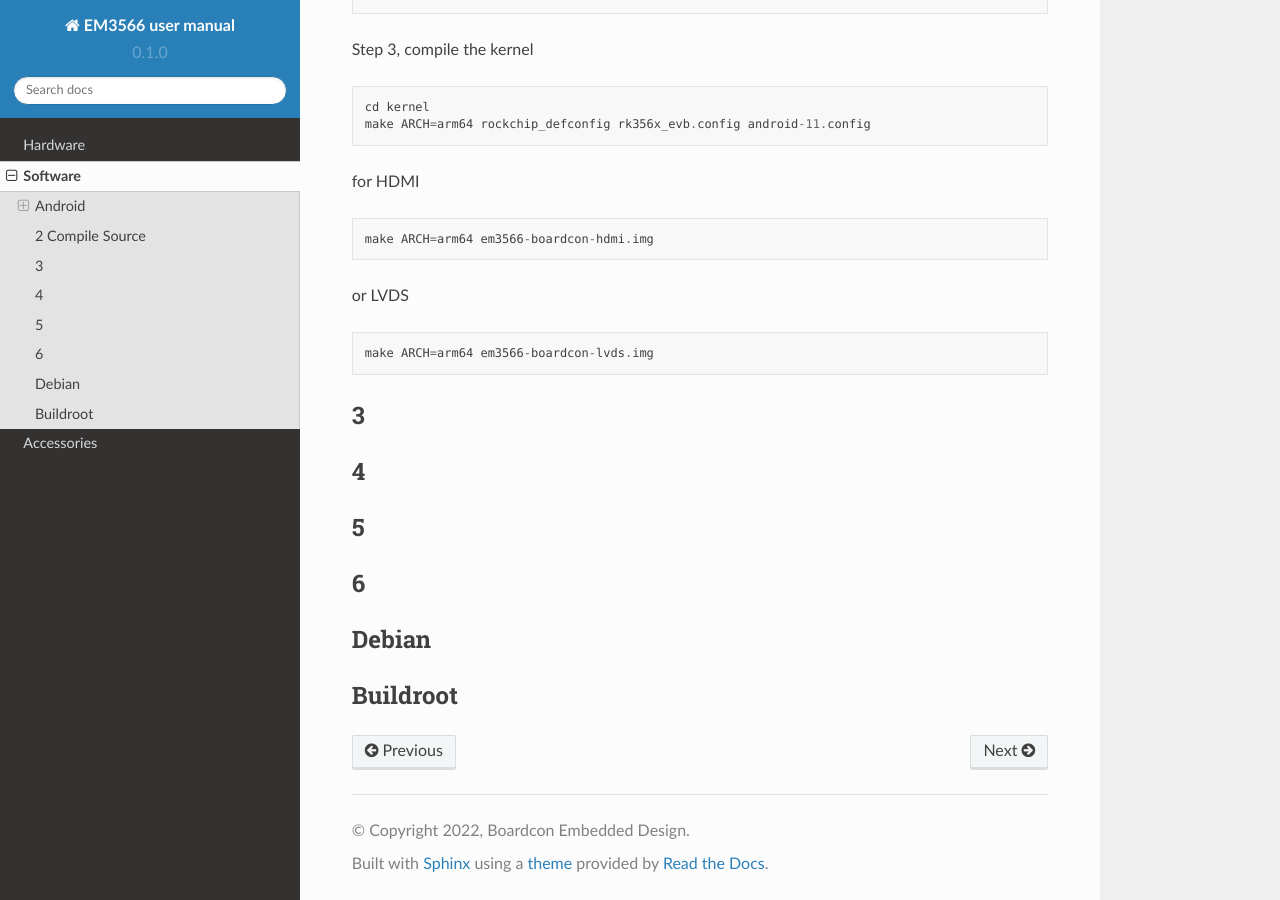
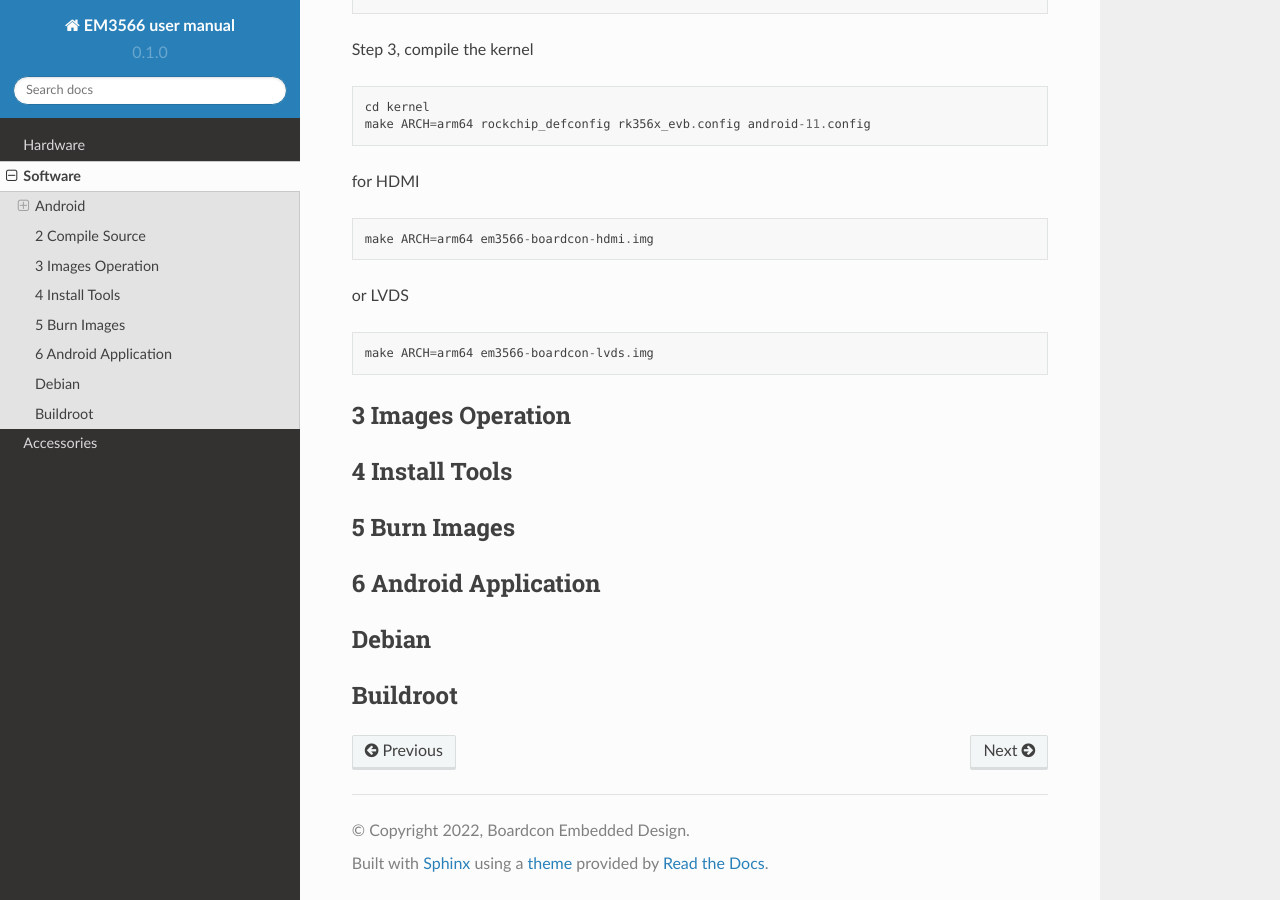
Before and after one commit to boardcon/EM3566, a Sphinx documentation site: the page built from docs/source/software.rst, in a window 1280 px wide and 900 px high, scrolled down 1522 px. Built offline with Sphinx 7.4.7 and the Read the Docs theme 2.0.0, drawn with Linux system fonts in a browser that asks for light colours.

Commit message:
Update software.rst

```diff
--- a/docs/source/software.rst
+++ b/docs/source/software.rst
@@ -93,73 +93,73 @@
  make ARCH=arm64 em3566-boardcon-lvds.img
 
 
-3
+3 Images Operation
 -----------------
 
-3.1
+3.1 Pack Image
 """"""""""""""""""
 
-3.2
+3.2 Unzip Firmware
 """"""""""""""""""
 
-4
+4 Install Tools
 -----------------
 
-4.1
+4.1 Install CP2102 Driver
+"""""""""""""""""""""""""""""
+
+4.2 Install Rockchip Driver Assistant
+""""""""""""""""""""""""""""""""""""""""
+
+4.3 Install Serial Terminal Tool
+"""""""""""""""""""""""""""""""""
+
+5 Burn Images
+-----------------
+
+6 Android Application
+-----------------
+
+6.1  HDMI Display
 """"""""""""""""""
 
-4.2
+6.2 SD Card
 """"""""""""""""""
 
-4.3
+6.3 USB Host
 """"""""""""""""""
 
-5
------------------
-
-6
------------------
-
-6.1
+6.4 Vedio Player
 """"""""""""""""""
 
-6.2
+6.5 Ethernet
 """"""""""""""""""
 
-6.3
+6.6 Record
 """"""""""""""""""
 
-6.4
+6.7 RTC
 """"""""""""""""""
 
-6.5
+6.8 WiFi
 """"""""""""""""""
 
-6.6
+6.9 Bluetooth
 """"""""""""""""""
 
-6.7
+6.10 Camera
 """"""""""""""""""
 
-6.8
+6.11 RS485
 """"""""""""""""""
 
-6.9
+6.12 RS232
 """"""""""""""""""
 
-6.10
+6.13 M.2 SATA
 """"""""""""""""""
 
-6.11
-""""""""""""""""""
-
-6.12
-""""""""""""""""""
-
-6.13
-""""""""""""""""""
-
-6.14
+6.14 IR
 """"""""""""""""""
 
 
```
